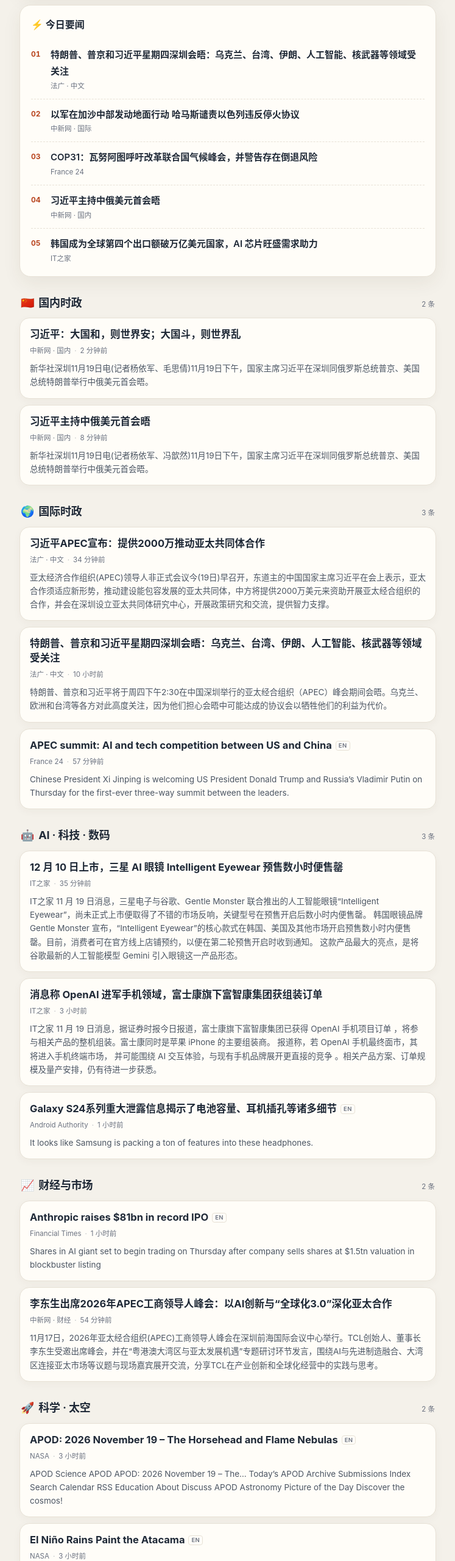
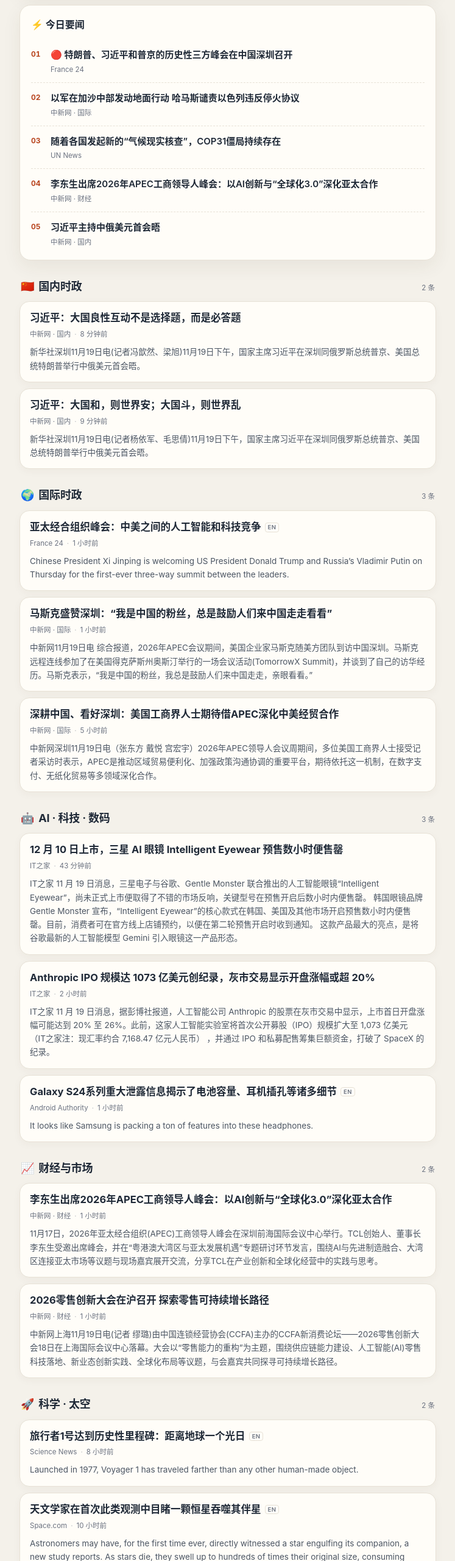
Before and after one commit to L1nk-1028/morning-brief, a plain HTML site: page docs/2026-11-19.html in a window 1280 px wide. Shown: the part 220-2780 px from the top of the page at 61% size, without its empty margins (266-1013 px from the left). Drawn offline with Linux system fonts and the light colour scheme.

Commit message:
Add docs/2026-11-19.html

```diff
--- a/docs/2026-11-19.html
+++ b/docs/2026-11-19.html
@@ -99,7 +99,7 @@
     <span class="kicker">DAILY BRIEF</span>
     <h1>晨间简报</h1>
     <p class="date">2026年11月19日 · 星期四 · 早上好</p>
-    <p class="stats">约 9 分钟读完 · 48 个信息源 · 1474 条素材中精选</p>
+    <p class="stats">约 8 分钟读完 · 34 个信息源 · 995 条素材中精选</p>
   </header>
 
   <section class="top">
@@ -108,8 +108,8 @@
       <li>
         <span class="top-index">01</span>
         <div>
-          <a href="https://www.rfi.fr/cn/%E4%B8%AD%E5%9B%BD/20261118-%E7%89%B9%E6%9C%97%E6%99%AE-%E6%99%AE%E4%BA%AC%E5%92%8C%E4%B9%A0%E8%BF%91%E5%B9%B3%E6%98%9F%E6%9C%9F%E5%9B%9B%E6%B7%B1%E5%9C%B3%E4%BC%9A%E6%99%A4-%E4%B9%8C%E5%85%8B%E5%85%B0-%E5%8F%B0%E6%B9%BE-%E4%BC%8A%E6%9C%97-%E4%BA%BA%E5%B7%A5%E6%99%BA%E8%83%BD-%E6%A0%B8%E6%AD%A6%E5%99%A8%E7%AD%89%E9%A2%86%E5%9F%9F%E5%8F%97%E5%85%B3%E6%B3%A8" target="_blank" rel="noopener noreferrer">特朗普、普京和习近平星期四深圳会晤：乌克兰、台湾、伊朗、人工智能、核武器等领域受关注</a>
-          <span class="top-source">法广 · 中文</span>
+          <a href="https://www.france24.com/en/asia-pacific/20261119-xi-trump-putin-talks-live-china-us-russia-leaders-hold-landmark-three-way-meeting" target="_blank" rel="noopener noreferrer">🔴 特朗普、习近平和普京的历史性三方峰会在中国深圳召开</a>
+          <span class="top-source">France 24</span>
         </div>
       </li>
       <li>
@@ -122,22 +122,22 @@
       <li>
         <span class="top-index">03</span>
         <div>
-          <a href="https://www.france24.com/en/europe/20261119-cop31-vanuatu-un-climate-summit-reform-warns-of-backsliding" target="_blank" rel="noopener noreferrer">COP31：瓦努阿图呼吁改革联合国气候峰会，并警告存在倒退风险</a>
-          <span class="top-source">France 24</span>
+          <a href="https://news.un.org/feed/view/en/story/2026/11/1168833" target="_blank" rel="noopener noreferrer">随着各国发起新的“气候现实核查”，COP31僵局持续存在</a>
+          <span class="top-source">UN News</span>
         </div>
       </li>
       <li>
         <span class="top-index">04</span>
         <div>
-          <a href="https://www.chinanews.com.cn/gn/2026/11-19/10734710.shtml" target="_blank" rel="noopener noreferrer">习近平主持中俄美元首会晤</a>
-          <span class="top-source">中新网 · 国内</span>
+          <a href="https://www.chinanews.com.cn/cj/2026/11-19/10734662.shtml" target="_blank" rel="noopener noreferrer">李东生出席2026年APEC工商领导人峰会：以AI创新与“全球化3.0”深化亚太合作</a>
+          <span class="top-source">中新网 · 财经</span>
         </div>
       </li>
       <li>
         <span class="top-index">05</span>
         <div>
-          <a href="https://www.ithome.com/1/029/495.htm" target="_blank" rel="noopener noreferrer">韩国成为全球第四个出口额破万亿美元国家，AI 芯片旺盛需求助力</a>
-          <span class="top-source">IT之家</span>
+          <a href="https://www.chinanews.com.cn/gn/2026/11-19/10734710.shtml" target="_blank" rel="noopener noreferrer">习近平主持中俄美元首会晤</a>
+          <span class="top-source">中新网 · 国内</span>
         </div>
       </li></ol>
   </section>
@@ -153,9 +153,9 @@
       <div class="item-head">
 
         <div class="item-body">
-          <h3><a class="title-link" href="https://www.chinanews.com.cn/gn/2026/11-19/10734712.shtml" target="_blank" rel="noopener noreferrer">习近平：大国和，则世界安；大国斗，则世界乱</a></h3>
-          <div class="meta"><span>中新网 · 国内</span><span class="dot">·</span><span>2 分钟前</span></div>
-          <p class="summary">新华社深圳11月19日电(记者杨依军、毛思倩)11月19日下午，国家主席习近平在深圳同俄罗斯总统普京、美国总统特朗普举行中俄美元首会晤。</p>
+          <h3><a class="title-link" href="https://www.chinanews.com.cn/gn/2026/11-19/10734714.shtml" target="_blank" rel="noopener noreferrer">习近平：大国良性互动不是选择题，而是必答题</a></h3>
+          <div class="meta"><span>中新网 · 国内</span><span class="dot">·</span><span>8 分钟前</span></div>
+          <p class="summary">新华社深圳11月19日电(记者冯歆然、梁旭)11月19日下午，国家主席习近平在深圳同俄罗斯总统普京、美国总统特朗普举行中俄美元首会晤。</p>
 
         </div>
       </div>
@@ -164,9 +164,9 @@
       <div class="item-head">
 
         <div class="item-body">
-          <h3><a class="title-link" href="https://www.chinanews.com.cn/gn/2026/11-19/10734710.shtml" target="_blank" rel="noopener noreferrer">习近平主持中俄美元首会晤</a></h3>
-          <div class="meta"><span>中新网 · 国内</span><span class="dot">·</span><span>8 分钟前</span></div>
-          <p class="summary">新华社深圳11月19日电(记者杨依军、冯歆然)11月19日下午，国家主席习近平在深圳同俄罗斯总统普京、美国总统特朗普举行中俄美元首会晤。</p>
+          <h3><a class="title-link" href="https://www.chinanews.com.cn/gn/2026/11-19/10734712.shtml" target="_blank" rel="noopener noreferrer">习近平：大国和，则世界安；大国斗，则世界乱</a></h3>
+          <div class="meta"><span>中新网 · 国内</span><span class="dot">·</span><span>9 分钟前</span></div>
+          <p class="summary">新华社深圳11月19日电(记者杨依军、毛思倩)11月19日下午，国家主席习近平在深圳同俄罗斯总统普京、美国总统特朗普举行中俄美元首会晤。</p>
 
         </div>
       </div>
@@ -182,9 +182,9 @@
       <div class="item-head">
 
         <div class="item-body">
-          <h3><a class="title-link" href="https://www.rfi.fr/cn/%E4%B8%AD%E5%9B%BD/20261119-%E4%B9%A0%E8%BF%91%E5%B9%B3apec%E5%AE%A3%E5%B8%83-%E6%8F%90%E4%BE%9B2000%E4%B8%87%E6%8E%A8%E5%8A%A8%E4%BA%9A%E5%A4%AA%E5%85%B1%E5%90%8C%E4%BD%93%E5%90%88%E4%BD%9C" target="_blank" rel="noopener noreferrer">习近平APEC宣布：提供2000万推动亚太共同体合作</a></h3>
-          <div class="meta"><span>法广 · 中文</span><span class="dot">·</span><span>34 分钟前</span></div>
-          <p class="summary">亚太经济合作组织(APEC)领导人非正式会议今(19日)早召开，东道主的中国国家主席习近平在会上表示，亚太合作须适应新形势，推动建设能包容发展的亚太共同体，中方将提供2000万美元来资助开展亚太经合组织的合作，并会在深圳设立亚太共同体研究中心，开展政策研究和交流，提供智力支撑。</p>
+          <h3><a class="title-link" href="https://www.france24.com/en/beijing-summit-ai-and-tech-competition-between-us-and-china" target="_blank" rel="noopener noreferrer">亚太经合组织峰会：中美之间的人工智能和科技竞争</a><span class="badge">EN</span></h3>
+          <div class="meta"><span>France 24</span><span class="dot">·</span><span>1 小时前</span></div>
+          <p class="summary">Chinese President Xi Jinping is welcoming US President Donald Trump and Russia’s Vladimir Putin on Thursday for the first-ever three-way summit between the leaders.</p>
 
         </div>
       </div>
@@ -193,9 +193,9 @@
       <div class="item-head">
 
         <div class="item-body">
-          <h3><a class="title-link" href="https://www.rfi.fr/cn/%E4%B8%AD%E5%9B%BD/20261118-%E7%89%B9%E6%9C%97%E6%99%AE-%E6%99%AE%E4%BA%AC%E5%92%8C%E4%B9%A0%E8%BF%91%E5%B9%B3%E6%98%9F%E6%9C%9F%E5%9B%9B%E6%B7%B1%E5%9C%B3%E4%BC%9A%E6%99%A4-%E4%B9%8C%E5%85%8B%E5%85%B0-%E5%8F%B0%E6%B9%BE-%E4%BC%8A%E6%9C%97-%E4%BA%BA%E5%B7%A5%E6%99%BA%E8%83%BD-%E6%A0%B8%E6%AD%A6%E5%99%A8%E7%AD%89%E9%A2%86%E5%9F%9F%E5%8F%97%E5%85%B3%E6%B3%A8" target="_blank" rel="noopener noreferrer">特朗普、普京和习近平星期四深圳会晤：乌克兰、台湾、伊朗、人工智能、核武器等领域受关注</a></h3>
-          <div class="meta"><span>法广 · 中文</span><span class="dot">·</span><span>10 小时前</span></div>
-          <p class="summary">特朗普、普京和习近平将于周四下午2:30在中国深圳举行的亚太经合组织（APEC）峰会期间会晤。乌克兰、欧洲和台湾等各方对此高度关注，因为他们担心会晤中可能达成的协议会以牺牲他们的利益为代价。</p>
+          <h3><a class="title-link" href="https://www.chinanews.com.cn/gj/2026/11-19/10734638.shtml" target="_blank" rel="noopener noreferrer">马斯克盛赞深圳：“我是中国的粉丝，总是鼓励人们来中国走走看看”</a></h3>
+          <div class="meta"><span>中新网 · 国际</span><span class="dot">·</span><span>1 小时前</span></div>
+          <p class="summary">中新网11月19日电 综合报道，2026年APEC会议期间，美国企业家马斯克随美方团队到访中国深圳。马斯克远程连线参加了在美国得克萨斯州奥斯汀举行的一场会议活动(TomorrowX Summit)，并谈到了自己的访华经历。马斯克表示，“我是中国的粉丝，我总是鼓励人们来中国走走，亲眼看看。”</p>
 
         </div>
       </div>
@@ -204,9 +204,9 @@
       <div class="item-head">
 
         <div class="item-body">
-          <h3><a class="title-link" href="https://www.france24.com/en/beijing-summit-ai-and-tech-competition-between-us-and-china" target="_blank" rel="noopener noreferrer">APEC summit: AI and tech competition between US and China</a><span class="badge">EN</span></h3>
-          <div class="meta"><span>France 24</span><span class="dot">·</span><span>57 分钟前</span></div>
-          <p class="summary">Chinese President Xi Jinping is welcoming US President Donald Trump and Russia’s Vladimir Putin on Thursday for the first-ever three-way summit between the leaders.</p>
+          <h3><a class="title-link" href="https://www.chinanews.com.cn/gj/2026/11-19/10734557.shtml" target="_blank" rel="noopener noreferrer">深耕中国、看好深圳：美国工商界人士期待借APEC深化中美经贸合作</a></h3>
+          <div class="meta"><span>中新网 · 国际</span><span class="dot">·</span><span>5 小时前</span></div>
+          <p class="summary">中新网深圳11月19日电（张东方 戴悦 宫宏宇）2026年APEC领导人会议周期间，多位美国工商界人士接受记者采访时表示，APEC是推动区域贸易便利化、加强政策沟通协调的重要平台，期待依托这一机制，在数字支付、无纸化贸易等多领域深化合作。</p>
 
         </div>
       </div>
@@ -223,7 +223,7 @@
 
         <div class="item-body">
           <h3><a class="title-link" href="https://www.ithome.com/1/029/515.htm" target="_blank" rel="noopener noreferrer">12 月 10 日上市，三星 AI 眼镜 Intelligent Eyewear 预售数小时便售罄</a></h3>
-          <div class="meta"><span>IT之家</span><span class="dot">·</span><span>35 分钟前</span></div>
+          <div class="meta"><span>IT之家</span><span class="dot">·</span><span>43 分钟前</span></div>
           <p class="summary">IT之家 11 月 19 日消息，三星电子与谷歌、Gentle Monster 联合推出的人工智能眼镜“Intelligent Eyewear”，尚未正式上市便取得了不错的市场反响，关键型号在预售开启后数小时内便售罄。 韩国眼镜品牌 Gentle Monster 宣布，“Intelligent Eyewear”的核心款式在韩国、美国及其他市场开启预售数小时内便售罄。目前，消费者可在官方线上店铺预约，以便在第二轮预售开启时收到通知。 这款产品最大的亮点，是将谷歌最新的人工智能模型 Gemini 引入眼镜这一产品形态。</p>
 
         </div>
@@ -233,9 +233,9 @@
       <div class="item-head">
 
         <div class="item-body">
-          <h3><a class="title-link" href="https://www.ithome.com/1/029/267.htm" target="_blank" rel="noopener noreferrer">消息称 OpenAI 进军手机领域，富士康旗下富智康集团获组装订单</a></h3>
-          <div class="meta"><span>IT之家</span><span class="dot">·</span><span>3 小时前</span></div>
-          <p class="summary">IT之家 11 月 19 日消息，据证券时报今日报道，富士康旗下富智康集团已获得 OpenAI 手机项目订单 ，将参与相关产品的整机组装。富士康同时是苹果 iPhone 的主要组装商。 报道称，若 OpenAI 手机最终面市，其将进入手机终端市场， 并可能围绕 AI 交互体验，与现有手机品牌展开更直接的竞争 。相关产品方案、订单规模及量产安排，仍有待进一步获悉。</p>
+          <h3><a class="title-link" href="https://www.ithome.com/1/029/290.htm" target="_blank" rel="noopener noreferrer">Anthropic IPO 规模达 1073 亿美元创纪录，灰市交易显示开盘涨幅或超 20%</a></h3>
+          <div class="meta"><span>IT之家</span><span class="dot">·</span><span>2 小时前</span></div>
+          <p class="summary">IT之家 11 月 19 日消息，据彭博社报道，人工智能公司 Anthropic 的股票在灰市交易中显示，上市首日开盘涨幅可能达到 20% 至 26%。此前，这家人工智能实验室将首次公开募股（IPO）规模扩大至 1,073 亿美元 （IT之家注：现汇率约合 7,168.47 亿元人民币） ，并通过 IPO 和私募配售筹集巨额资金，打破了 SpaceX 的纪录。</p>
 
         </div>
       </div>
@@ -262,9 +262,9 @@
       <div class="item-head">
 
         <div class="item-body">
-          <h3><a class="title-link" href="https://www.ft.com/content/62c0510b-ca65-441e-9baf-675b93903b9e?syn-25a6b1a6=1" target="_blank" rel="noopener noreferrer">Anthropic raises $81bn in record IPO</a><span class="badge">EN</span></h3>
-          <div class="meta"><span>Financial Times</span><span class="dot">·</span><span>1 小时前</span></div>
-          <p class="summary">Shares in AI giant set to begin trading on Thursday after company sells shares at $1.5tn valuation in blockbuster listing</p>
+          <h3><a class="title-link" href="https://www.chinanews.com.cn/cj/2026/11-19/10734662.shtml" target="_blank" rel="noopener noreferrer">李东生出席2026年APEC工商领导人峰会：以AI创新与“全球化3.0”深化亚太合作</a></h3>
+          <div class="meta"><span>中新网 · 财经</span><span class="dot">·</span><span>1 小时前</span></div>
+          <p class="summary">11月17日，2026年亚太经合组织(APEC)工商领导人峰会在深圳前海国际会议中心举行。TCL创始人、董事长李东生受邀出席峰会，并在“粤港澳大湾区与亚太发展机遇”专题研讨环节发言，围绕AI与先进制造融合、大湾区连接亚太市场等议题与现场嘉宾展开交流，分享TCL在产业创新和全球化经营中的实践与思考。</p>
 
         </div>
       </div>
@@ -273,9 +273,9 @@
       <div class="item-head">
 
         <div class="item-body">
-          <h3><a class="title-link" href="https://www.chinanews.com.cn/cj/2026/11-19/10734662.shtml" target="_blank" rel="noopener noreferrer">李东生出席2026年APEC工商领导人峰会：以AI创新与“全球化3.0”深化亚太合作</a></h3>
-          <div class="meta"><span>中新网 · 财经</span><span class="dot">·</span><span>54 分钟前</span></div>
-          <p class="summary">11月17日，2026年亚太经合组织(APEC)工商领导人峰会在深圳前海国际会议中心举行。TCL创始人、董事长李东生受邀出席峰会，并在“粤港澳大湾区与亚太发展机遇”专题研讨环节发言，围绕AI与先进制造融合、大湾区连接亚太市场等议题与现场嘉宾展开交流，分享TCL在产业创新和全球化经营中的实践与思考。</p>
+          <h3><a class="title-link" href="https://www.chinanews.com.cn/cj/2026/11-19/10734661.shtml" target="_blank" rel="noopener noreferrer">2026零售创新大会在沪召开 探索零售可持续增长路径</a></h3>
+          <div class="meta"><span>中新网 · 财经</span><span class="dot">·</span><span>1 小时前</span></div>
+          <p class="summary">中新网上海11月19日电(记者 缪璐)由中国连锁经营协会(CCFA)主办的CCFA新消费论坛——2026零售创新大会18日在上海国际会议中心落幕。大会以“零售能力的重构”为主题，围绕供应链能力建设、人工智能(AI)零售科技落地、新业态创新实践、全球化布局等议题，与会嘉宾共同探寻可持续增长路径。</p>
 
         </div>
       </div>
@@ -291,9 +291,9 @@
       <div class="item-head">
 
         <div class="item-body">
-          <h3><a class="title-link" href="https://science.nasa.gov/image-article/apod-2026-november-19-the-horsehead-and-flame-nebulas/" target="_blank" rel="noopener noreferrer">APOD: 2026 November 19 – The Horsehead and Flame Nebulas</a><span class="badge">EN</span></h3>
-          <div class="meta"><span>NASA</span><span class="dot">·</span><span>3 小时前</span></div>
-          <p class="summary">APOD Science APOD APOD: 2026 November 19 – The… Today’s APOD Archive Submissions Index Search Calendar RSS Education About Discuss APOD Astronomy Picture of the Day Discover the cosmos!</p>
+          <h3><a class="title-link" href="https://www.sciencenews.org/article/voyager-1-light-day-earth-distance" target="_blank" rel="noopener noreferrer">旅行者1号达到历史性里程碑：距离地球一个光日</a><span class="badge">EN</span></h3>
+          <div class="meta"><span>Science News</span><span class="dot">·</span><span>8 小时前</span></div>
+          <p class="summary">Launched in 1977, Voyager 1 has traveled farther than any other human-made object.</p>
 
         </div>
       </div>
@@ -302,9 +302,9 @@
       <div class="item-head">
 
         <div class="item-body">
-          <h3><a class="title-link" href="https://science.nasa.gov/earth/earth-observatory/el-nino-rains-paint-the-atacama/" target="_blank" rel="noopener noreferrer">El Niño Rains Paint the Atacama</a><span class="badge">EN</span></h3>
-          <div class="meta"><span>NASA</span><span class="dot">·</span><span>3 小时前</span></div>
-          <p class="summary">Winter precipitation helped wake dormant seeds in northern Chile, carpeting the desert with what may be the region’s most extensive flowering of the satellite era.</p>
+          <h3><a class="title-link" href="https://www.space.com/astronomy/stars/astronomers-witness-a-star-eating-its-companion-in-1st-of-its-kind-observation" target="_blank" rel="noopener noreferrer">天文学家在首次此类观测中目睹一颗恒星吞噬其伴星</a><span class="badge">EN</span></h3>
+          <div class="meta"><span>Space.com</span><span class="dot">·</span><span>10 小时前</span></div>
+          <p class="summary">Astronomers may have, for the first time ever, directly witnessed a star engulfing its companion, a new study reports. As stars die, they swell up to hundreds of times their original size, consuming anything orbiting nearby.</p>
 
         </div>
       </div>
@@ -331,9 +331,9 @@
       <div class="item-head">
 
         <div class="item-body">
-          <h3><a class="title-link" href="https://www.bbc.co.uk/sport/formula1/articles/c6n0l14rjlw4o?at_medium=RSS&amp;at_campaign=rss" target="_blank" rel="noopener noreferrer">Verstappen &#x27;trusts&#x27; F1 over Middle East decision</a><span class="badge">EN</span></h3>
-          <div class="meta"><span>BBC Sport</span><span class="dot">·</span><span>1 小时前</span></div>
-          <p class="summary">Max Verstappen says he trusts in Formula 1 after their decision to end the season in the Middle East, despite the ongoing conflicts in the area.</p>
+          <h3><a class="title-link" href="https://www.cbssports.com/nba/news/paul-george-embracing-celtics-role-jayson-tatum-jaylen-brown/" target="_blank" rel="noopener noreferrer">保罗·乔治欣然接受Jayson Tatum的第二选择角色：“我不是那种必须有自我的人”</a><span class="badge">EN</span></h3>
+          <div class="meta"><span>CBS Sports · NBA</span><span class="dot">·</span><span>9 小时前</span></div>
+          <p class="summary">After coming over to the Celtics in the Jaylen Brown trade, George has no issue playing second fiddle to Tatum</p>
 
         </div>
       </div>
@@ -342,9 +342,9 @@
       <div class="item-head">
 
         <div class="item-body">
-          <h3><a class="title-link" href="https://www.theguardian.com/sport/2026/nov/19/lewis-hamilton-denies-distrust-ferrari-las-vegas-f1-gp" target="_blank" rel="noopener noreferrer">Lewis Hamilton denies lack of trust at ‘super united’ Ferrari before Las Vegas GP</a><span class="badge">EN</span></h3>
-          <div class="meta"><span>The Guardian · Sport</span><span class="dot">·</span><span>3 小时前</span></div>
-          <p class="summary">British driver says team ‘working on our communication’ Former champion held clear-the-air talks with Leclerc Lewis Hamilton has denied there is a lack of trust with his Ferrari team, insisting they are increasingly working well together, despite having overru…</p>
+          <h3><a class="title-link" href="https://www.chinanews.com.cn/ty/2026/11-19/10734622.shtml" target="_blank" rel="noopener noreferrer">斯诺克德国大师赛资格赛：丁俊晖晋级正赛32强</a></h3>
+          <div class="meta"><span>中新网 · 体育</span><span class="dot">·</span><span>2 小时前</span></div>
+          <p class="summary">中新社英国维冈11月19日电 当地时间11月18日，2027斯诺克德国大师赛资格赛展开96进64轮剩余场次和部分第三轮(64进32)较量。中国球手10人出战，取得7胜3负。丁俊晖战胜英格兰球手扎克·舒尔第晋级正赛。</p>
 
         </div>
       </div>
@@ -371,9 +371,9 @@
       <div class="item-head">
 
         <div class="item-body">
-          <h3><a class="title-link" href="https://www.gcores.com/articles/222514" target="_blank" rel="noopener noreferrer">Rogue动作游戏《恸哭幽光》Steam版将于12月1日发售</a></h3>
-          <div class="meta"><span>机核</span><span class="dot">·</span><span>7 小时前</span></div>
-          <p class="summary">由 FURYU CORPORATION 打造的 Rogue 动作游戏《恸哭幽光》将于12月1日发售。 游戏制作人表示，本作从发售约一个月前起，便以留有充足时间的日程推进审核申请，并完成了所需的相关工作。然而，由于V社的审核积压，所需时间已超出通常周期，因此做出了延期的艰难决定。 FURYU CORPORATION 表示，自 Nintendo Switch 2版及 PlayStation 5版发售以来，团队也在认真对待大家提出的问题报告与意见。</p>
+          <h3><a class="title-link" href="https://www.gcores.com/articles/222544" target="_blank" rel="noopener noreferrer">《饿狼传说：群狼之城》季票3 DLC角色“拉奥”今日上线</a></h3>
+          <div class="meta"><span>机核</span><span class="dot">·</span><span>2 分钟前</span></div>
+          <p class="summary">株式会社SNK宣布，好评发售中的对战格斗游戏《饿狼传说：群狼之城》第3季第6位DLC角色，“拉奥·高迪亚姆斯”（以下简称拉奥）今日上线。 由大张正己打造的动画宣传片公开！ 动画宣传片 &lt;内嵌内容，请前往机核查看&gt; 为庆祝拉奥参战，世界知名动画师大张正己特别制作了一支描绘拉奥全新战斗的动画宣传片。敬请欣赏由大张正己以其标志性的动感影像风格呈现的拉奥故事。 大张正己 简介 出生于日本广岛县。G-1NEO工作室代表取缔役CEO。身为动画创作人、机甲设计师、导演，参与过许多人气动画作品的制作。</p>
 
         </div>
       </div>
@@ -382,9 +382,9 @@
       <div class="item-head">
 
         <div class="item-body">
-          <h3><a class="title-link" href="https://www.bbc.co.uk/news/articles/cmgrenln8p29o?at_medium=RSS&amp;at_campaign=rss" target="_blank" rel="noopener noreferrer">Google rejects UK request for Russell Brand YouTube video to be removed, sources say</a><span class="badge">EN</span></h3>
-          <div class="meta"><span>BBC · Entertainment</span><span class="dot">·</span><span>8 分钟前</span></div>
-          <p class="summary">This comes after Brand&#x27;s wife shared a message from him in which he claimed his innocence.</p>
+          <h3><a class="title-link" href="https://www.nintendolife.com/news/2026/11/trails-in-the-sky-switch-2-updates-add-30fps-lock-option-in-graphics-mode" target="_blank" rel="noopener noreferrer">《英雄传说：空之轨迹》Switch 2 更新新增了图形模式下的 30fps 锁定选项</a><span class="badge">EN</span></h3>
+          <div class="meta"><span>Nintendo Life</span><span class="dot">·</span><span>1 小时前</span></div>
+          <p class="summary">Available in the 1st and 2nd Chapters. Trails in the Sky 1st Chapter has rolled out a new update this week, bumping it up to Version 1.0.8 on the Switch and Switch 2. It comes with several fixes and improvements for both versions of the game.</p>
 
         </div>
       </div>
@@ -392,11 +392,20 @@
     </section>
 
   <footer>
-    <div>由 Morning Brief 自动生成 · 16:43（北京时间）</div>
+    <div>由 Morning Brief 自动生成 · 16:51（北京时间）</div>
     <div>当前使用备用翻译：英文标题已转为中文；如需 AI 摘要，可在 config.json 接入 DeepSeek。</div>
-    <details class="errors"><summary>3 个源暂时不可用</summary><pre>ESPN · NBA：返回内容不是 RSS/Atom（）
-ESPN · F1：返回内容不是 RSS/Atom（）
-ESPN · Soccer：返回内容不是 RSS/Atom（）</pre></details>
+    <details class="errors"><summary>17 个源暂时不可用</summary><pre>NASA：HTTP 429
+The Guardian · World：网络错误：timed out
+Al Jazeera：网络错误：timed out
+BBC World：网络错误：timed out
+Anime News Network：HTTP 403
+Bloomberg · Markets：网络错误：timed out
+Financial Times：网络错误：timed out
+Polygon：RemoteDisconnected: Remote end closed connection without response
+BBC 中文：网络错误：timed out
+法广 · 中文：网络错误：timed out
+德国之声 · 中文：网络错误：timed out
+BBC Sport：网络错误：timed out</pre></details>
   </footer>
 </div>
 </body>
```
